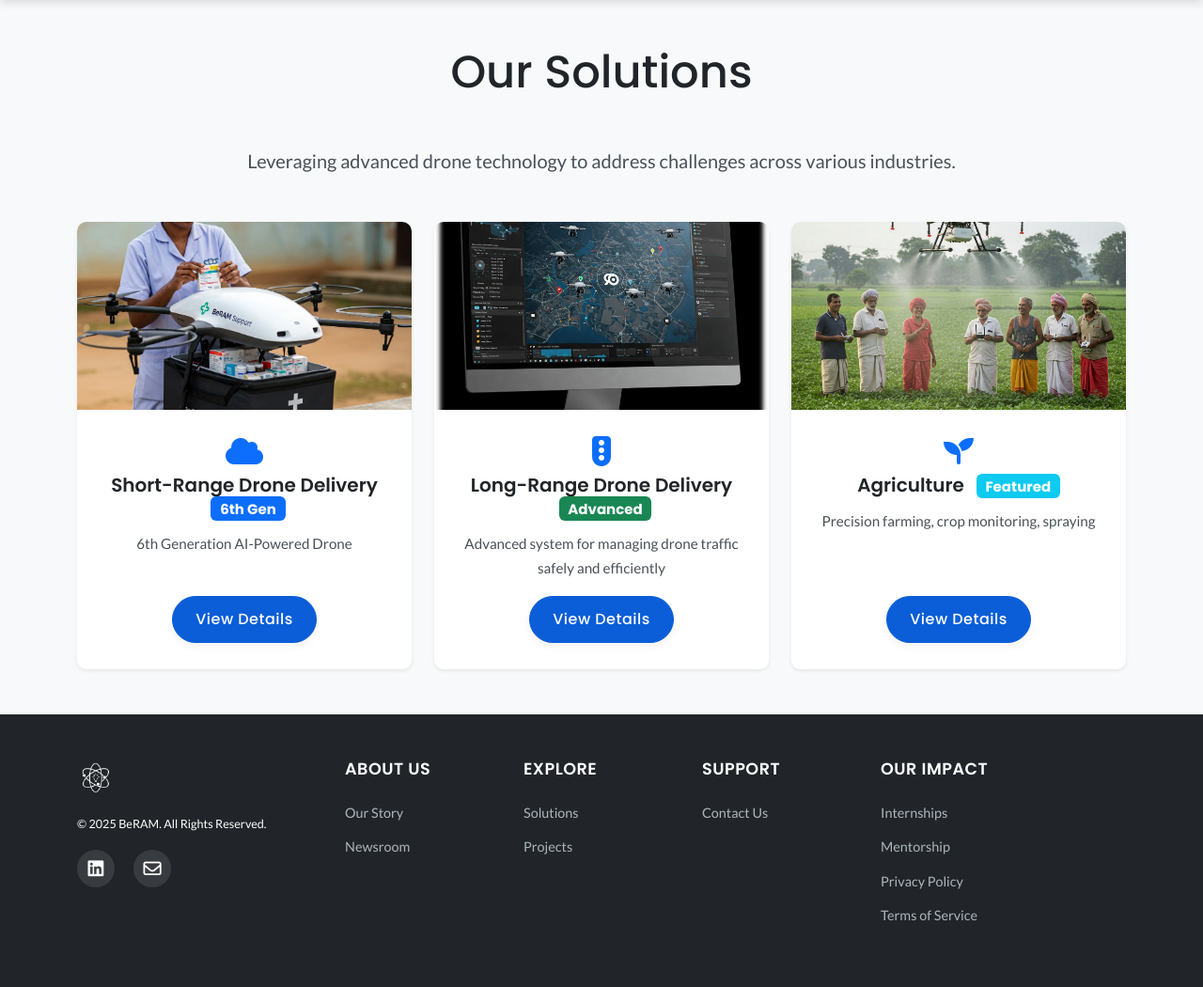
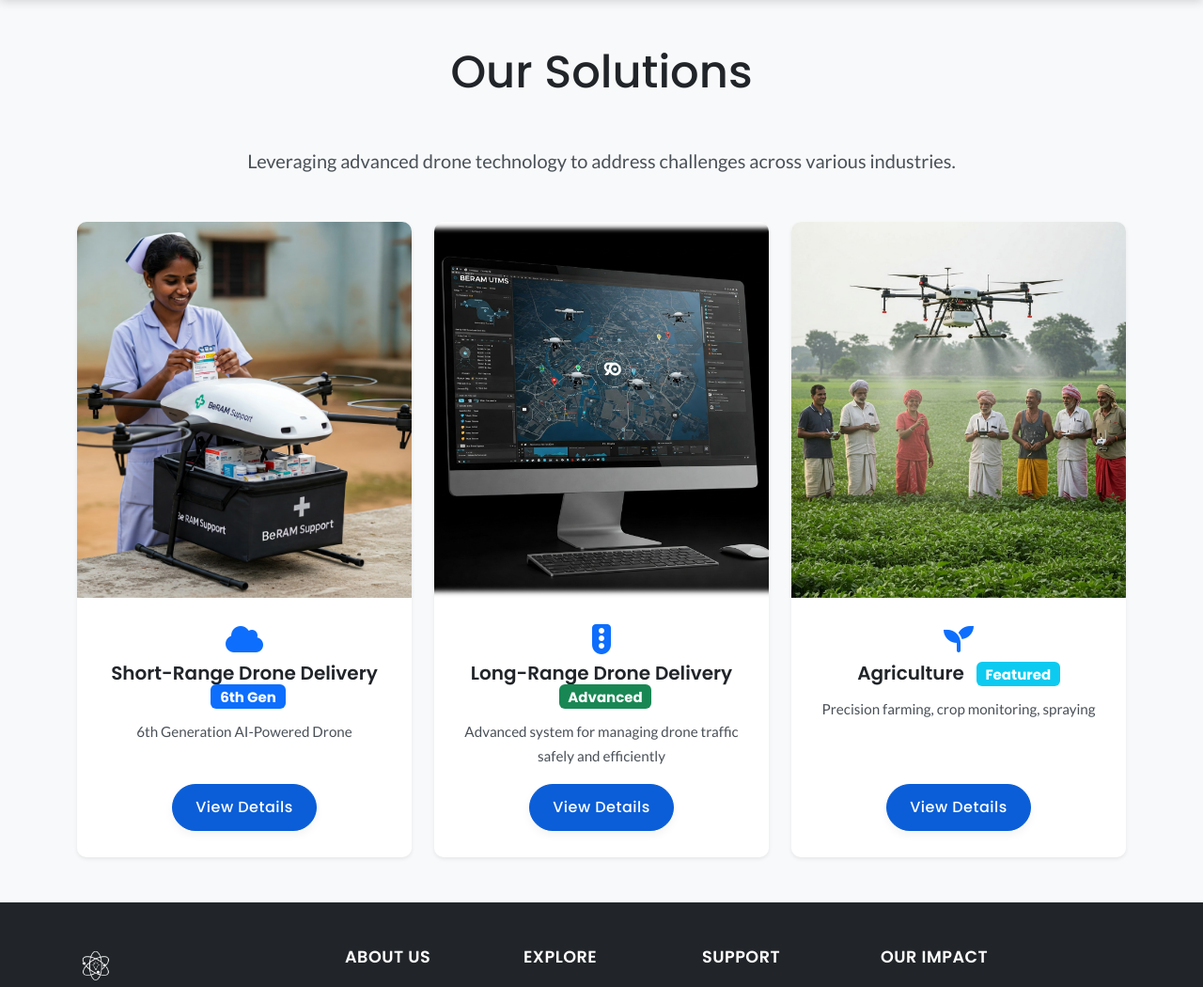
Before and after one commit to Anish974/BeRam-Website, a Flask app: page /solutions/ in a window 1280 px wide. Shown: the part 65-1115 px from the top of the page at 94% size. Run offline with Flask 3, Linux system fonts and the light colour scheme.

Commit message:
Solution update after  rollback

```diff
--- a/beram/templates/solutions.html
+++ b/beram/templates/solutions.html
@@ -14,7 +14,7 @@
                 <div class="card h-100 shadow-sm {% if solution.has_dedicated_page %}border-primary border-2{% endif %}">
                     {# --- ADD IMAGE HERE --- #}
                     {% if solution.image %}
-                    <img src="{{ url_for('static', filename=solution.image) }}" class="card-img-top" alt="{{ solution.name }}" style="height: 200px; object-fit: cover;">
+                    <img src="{{ url_for('static', filename=solution.image) }}" class="card-img-top" alt="{{ solution.name }}" style="height: 400px; object-fit: cover;">
                     {% else %}
                     {# Optional: Placeholder if no image exists #}
                      <img src="{{ url_for('static', filename='img/solution_dcis.jpg') }}" class="card-img-top" alt="Placeholder" style="height: 200px; object-fit: cover;">
```
